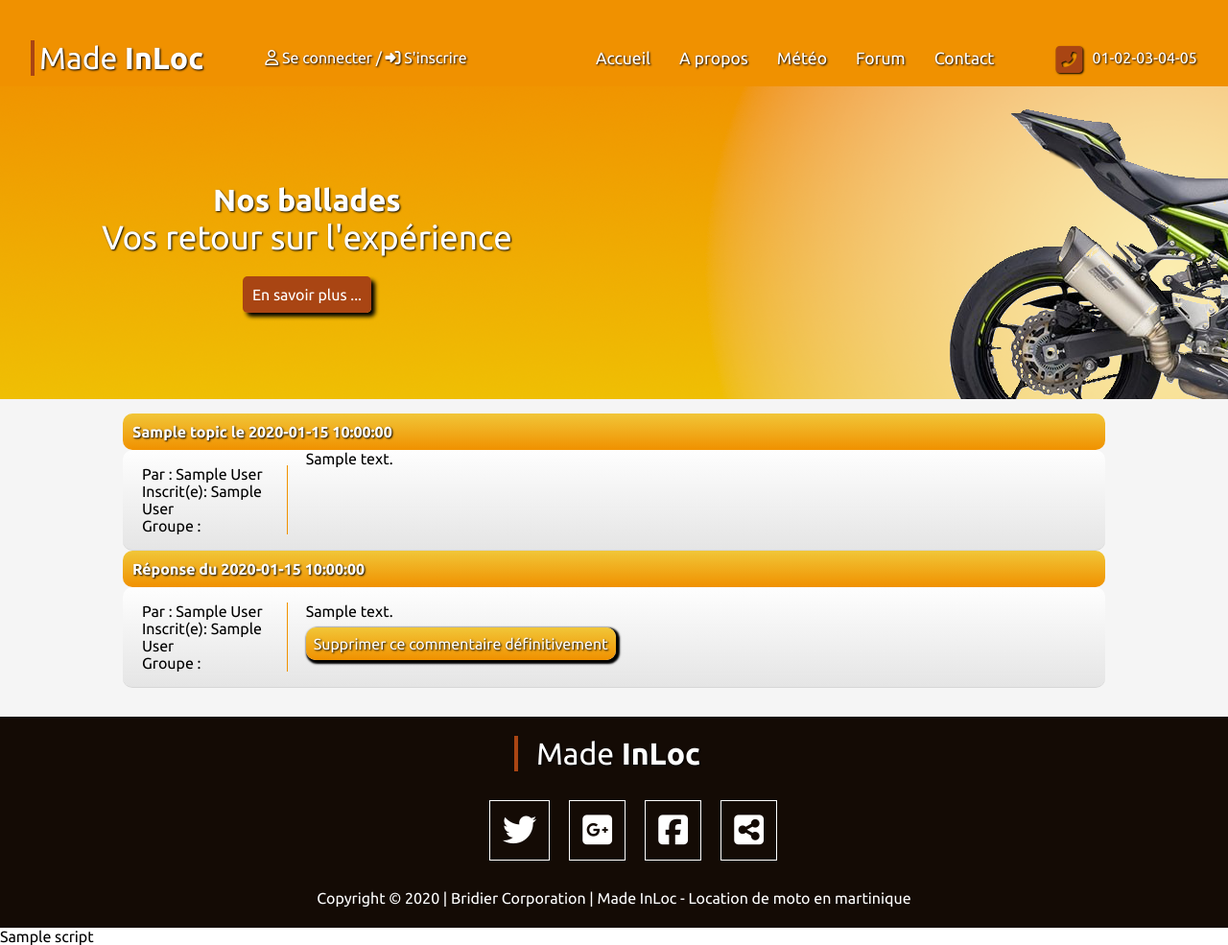
After one commit to erwan300313/Made_InLoc, a PHP site: template view/ForumController/viewDeleteComment.php in a window 1280 px wide. The commit adds this page. Shown: the whole page at 96% size. Run offline with PHP 8.4, Linux system fonts and the light colour scheme; the template is opened without the code that fills it: most values are stand-ins (such as "Sample title", 1, 10 or a date in 2020); some libraries are stand-ins or nearby versions.

Commit message:
Add topic + Add comment + update report delete Comment

```diff
--- a/public/style/style.css
+++ b/public/style/style.css
@@ -491,6 +491,17 @@ nav{
 
 .titleForum{
     margin:0px;
+    display: flex;
+    justify-content: space-between;
+}
+
+.titleButton a{
+    padding: 3px;
+    color:white;
+    text-decoration: none;
+    border: 2px solid white;
+    border-radius: 10px;
+    box-shadow: 1px 1px 1px 2px grey;
 }
 .forum{
     margin: 0px;
@@ -502,7 +513,7 @@ nav{
     justify-content: space-between;
 }
 
-.forum li{
+.forum li, .comments_content{
     border-radius: 10px;
     border-bottom: 1px solid rgb(215, 215, 215);
     background: linear-gradient(rgb(254, 254, 254), rgb(229, 229, 229));
@@ -533,15 +544,29 @@ nav{
 }
 
 .util_info{
-    width: 20%;
+    width: 15%;
+    border-right: 1px solid rgb(240,145,0);
 }
 
 .forumCommentContent{
-    width: 80%;
+    width: 83%;
 }
 
 .titleNewPost{
     width: 50%;
     margin-bottom: 10px;
 }
+
+.comments_content{
+    padding-left: 20px;
 }
+
+.deleteButton a{
+    text-decoration: none;
+    color: white;
+    text-shadow: 1px 1px 2px black;
+    padding: 8px;
+    background: linear-gradient(rgb(241, 198, 56), rgb(240,145,0));
+    border-radius: 10px;
+    box-shadow: 2px 2px 2px 2px black;
+}
--- /dev/null
+++ b/view/ForumController/viewDeleteComment.php
@@ -0,0 +1,59 @@
+<?php $this->title = "Supprimer votre commentaire"; ?>
+
+
+<img src="../../public/img/banner/index_banner.png" alt="banner_background" class="banner_img">
+
+<section class="banner">
+    <h3>Nos ballades</h3>
+    <p>Vos retour sur l'expérience</p>
+    <a href=""> En savoir plus ...</a>
+</section>
+
+<div class="block_invisible"></div>
+
+<section class="content_body">
+    <article>
+        <aside>
+            <h4 class="titleForm titleForum"><?=htmlspecialchars($topic['title'])?> le <?=htmlspecialchars($topic['date_creation'])?></h4>
+            <div class="comments_content">
+                <p class="util_info">
+                    Par : <?=htmlspecialchars($topic['author'])?><br/>
+                    Inscrit(e): <?=htmlspecialchars($topic['author_inscription'])?><br/>
+                    Groupe :
+                        <?php
+                        if($topic['author_team'] == 2){
+                    ?>
+                    Utilisateur
+                    <?php
+                    }
+                    ?>
+                </p>
+                <div class="forumCommentContent"><?=nl2br(html_entity_decode($topic['content']))?></div>
+            </div>
+        </aside>
+
+        <aside>
+            <h4 class="titleForm titleForum">
+                <div>Réponse du <?=htmlspecialchars($comment['date_creation'])?></div>
+            </h4>
+            <div class="comments_content">
+                <p class="util_info">
+                    Par : <?=htmlspecialchars($comment['author'])?><br/>
+                    Inscrit(e): <?=htmlspecialchars($comment['author_inscription'])?><br/>
+                    Groupe :
+                        <?php
+                        if($comment['author_team'] == 2){
+                    ?>
+                    Utilisateur
+                    <?php
+                    }
+                    ?>
+                </p>
+                <div class="forumCommentContent">
+                   <p><?=$comment['content']?></p>
+                   <p class="deleteButton"><a href="index.php?controller=forum&amp;action=deleteComment&amp;comment_id=<?=$comment['id']?>&amp;topic_id=<?=$topic['id']?>">Supprimer ce commentaire définitivement</a></p>
+                </div>
+            </div>
+        </aside>
+    </article>
+</section>
```
Also changed, not shown: controller/forumController.php (+44 -3 lines), model/forumManager.php (+34 -2 lines), view/ForumController/editComment.php (added, +61 -0 lines), view/ForumController/forumComment.php (+33 -4 lines).
